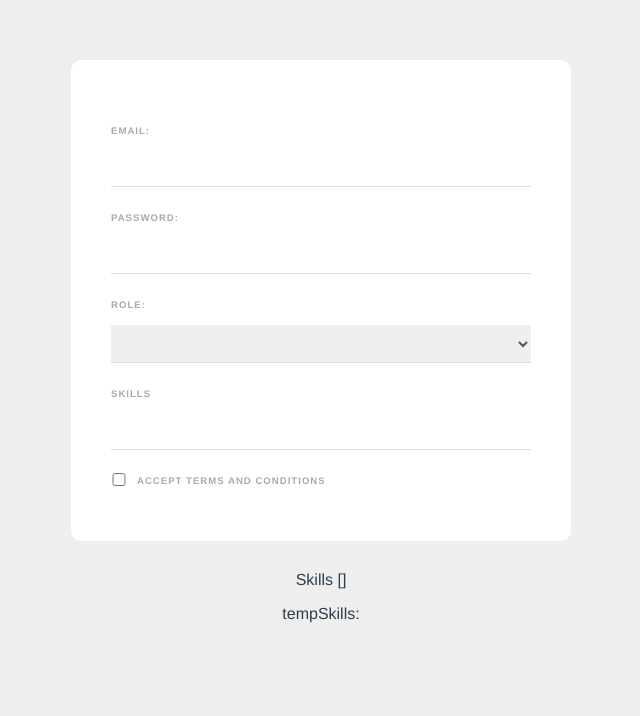
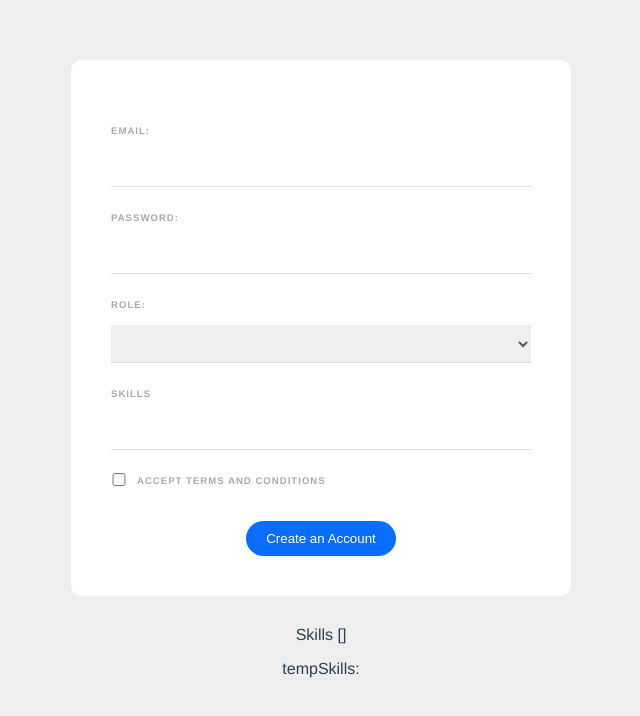
Before and after one commit to rlinsdev/vue-webform, a Vue app: page / in a window 1280 px wide. Shown: the top 716 px of the page, without its empty margins (319-959 px from the left). Built offline with nearby package versions, Linux system fonts and the light colour scheme.

Commit message:
validation

```diff
--- a/src/components/SignupForm.vue
+++ b/src/components/SignupForm.vue
@@ -1,10 +1,11 @@
 <template>
-  <form>
+  <form @submit.prevent="handleSubmit">
     <label>Email:</label>
     <input type="email" required v-model="email">
 
     <label>Password:</label>
     <input type="password" required v-model="password">
+    <div v-if="passwordError" class="error">{{passwordError}}</div>
 
     <label>Role:</label>
     <select v-model="role">
@@ -21,6 +22,10 @@
     <div class="terms">
       <input type="checkbox" required v-model="terms" />
       <label>Accept Terms and conditions</label>
+    </div>
+
+    <div class="submit">
+      <button>Create an Account</button>
     </div>
 
   </form>
@@ -40,7 +45,8 @@
       role:'',
       terms: false,
       tempSkills: '',
-      skills:[]
+      skills:[],
+      passwordError:''
     }
   },
   methods:{
@@ -57,6 +63,11 @@
       this.skills = this.skills.filter((item)=>{
         return skill!==item
       })
+    },
+    handleSubmit(){
+
+      this.passwordError = this.password.length > 5 ?
+        '' : 'Password must be at least 6 charactere'
     }
   }
 }
@@ -108,4 +119,21 @@
   color: #777;
   cursor: pointer;
 }
+button {
+  background: #0b6dff;
+  border: 0;
+  padding: 10px 20px;
+  margin-top: 20px;
+  color: white;
+  border-radius: 20px;
+}
+.submit{
+  text-align: center;
+}
+.error {
+  color:#ff0062;
+  margin-top: 10px;
+  font-size: 0.8em;
+  font-weight: bold;
+}
 </style>
```
